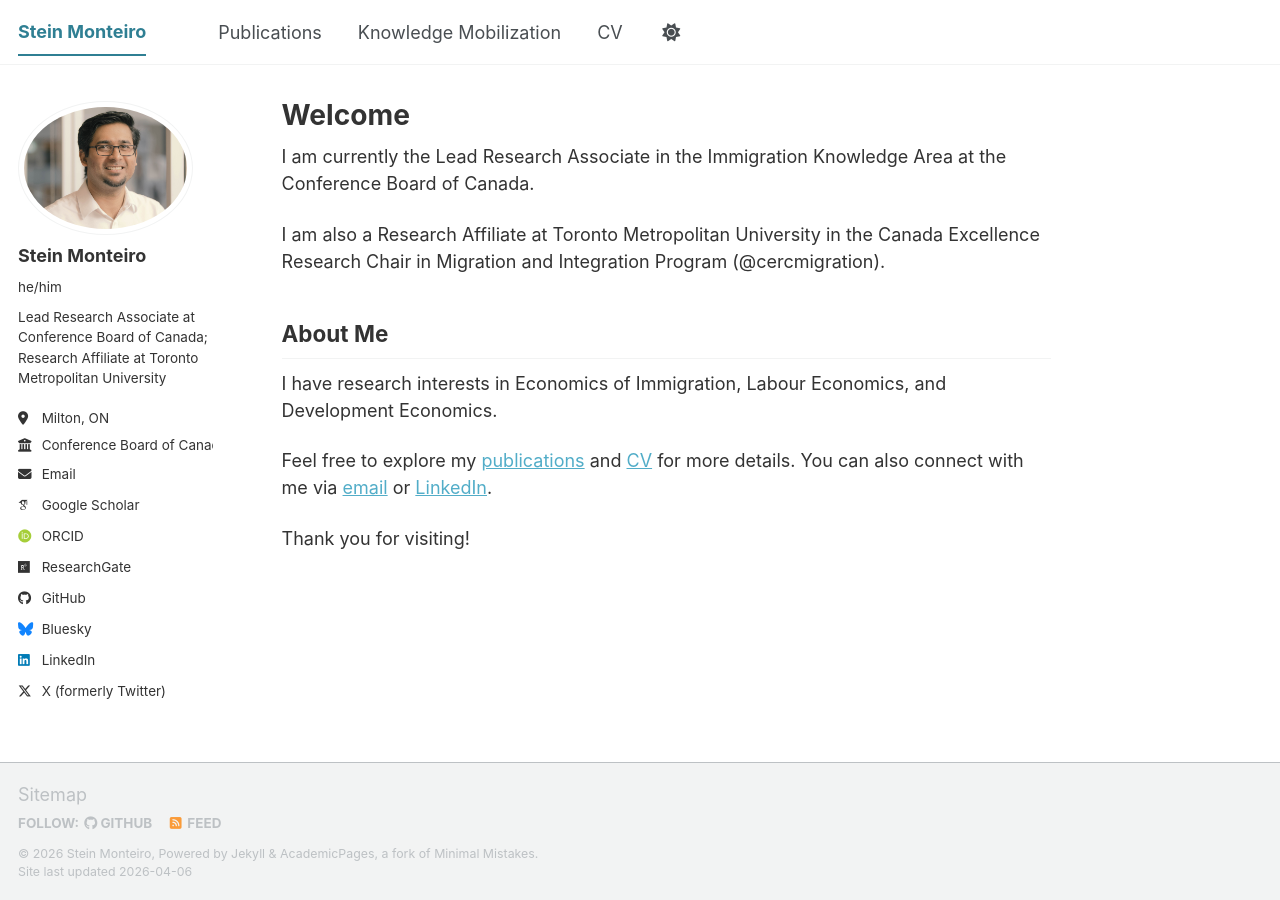
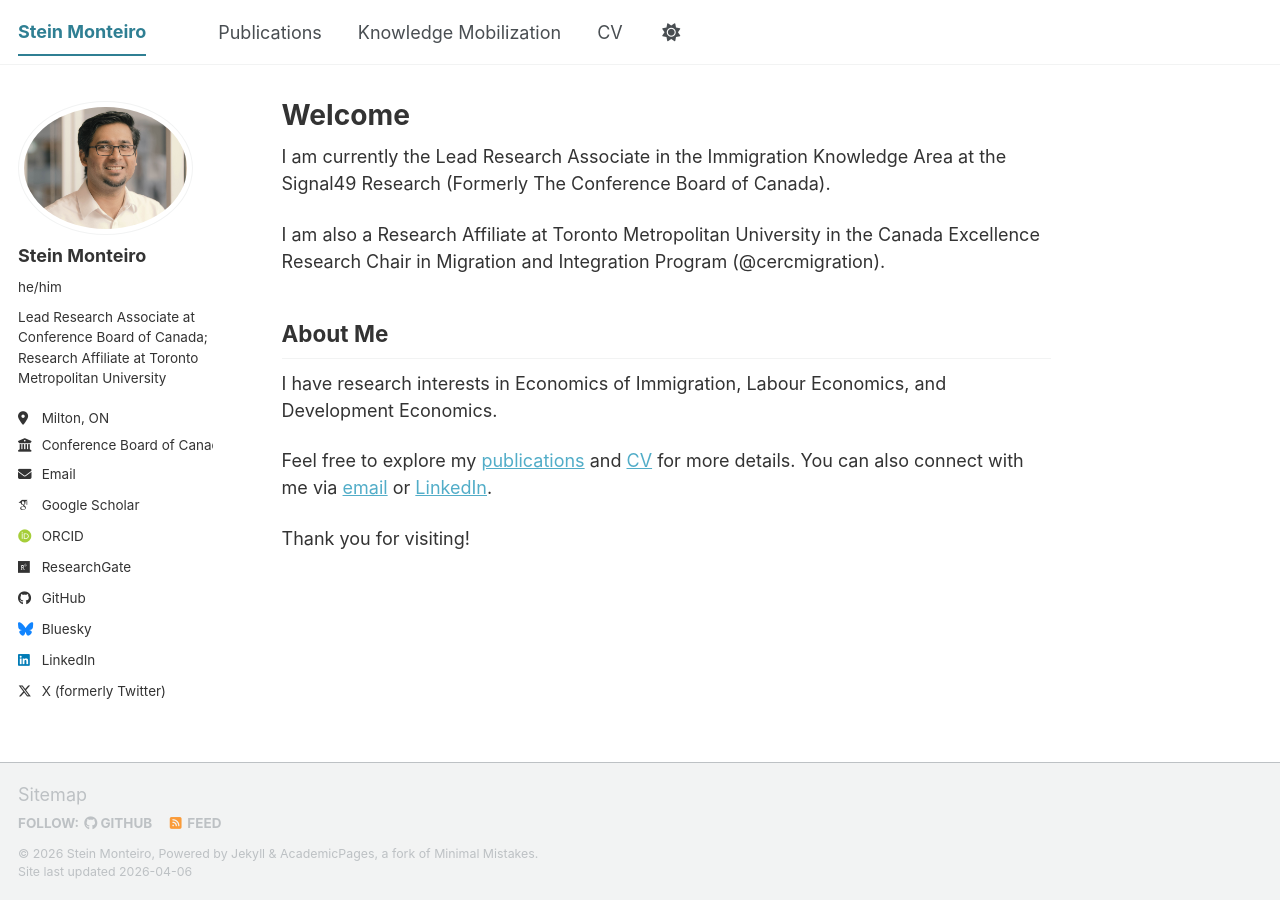
Before and after one commit to SteinMonteiro/steinmonteiro.github.io, a Jekyll site: the page built from _pages/about.md, in a window 1280 px wide. Built offline with Jekyll 4.4.1, drawn with Linux system fonts in a browser that asks for light colours; some web fonts are replaced; a script bundle is joined from its source files by our own code; library files that are not in the unit come from our copies.

Commit message:
Update affiliation from Conference Board to Signal49

```diff
--- a/_pages/about.md
+++ b/_pages/about.md
@@ -7,7 +7,7 @@ redirect_from:
   - /about.html
 ---
 
-I am currently the Lead Research Associate in the Immigration Knowledge Area at the Conference Board of Canada.
+I am currently the Lead Research Associate in the Immigration Knowledge Area at the Signal49 Research (Formerly The Conference Board of Canada).
 
 I am also a Research Affiliate at Toronto Metropolitan University in the Canada Excellence Research Chair in Migration and Integration Program (@cercmigration).
 
```
